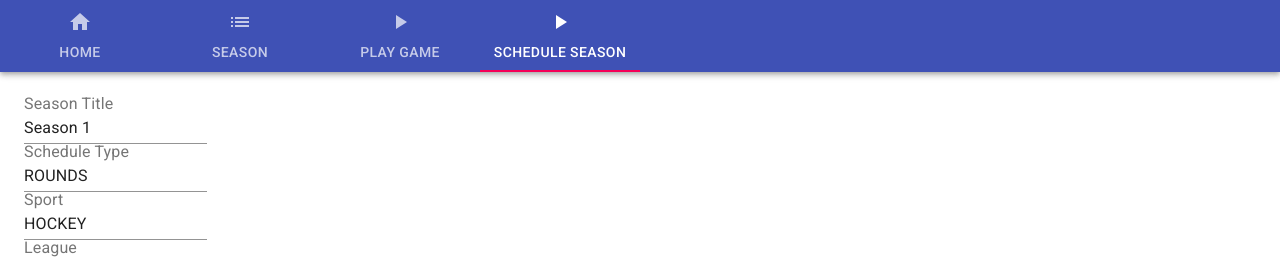
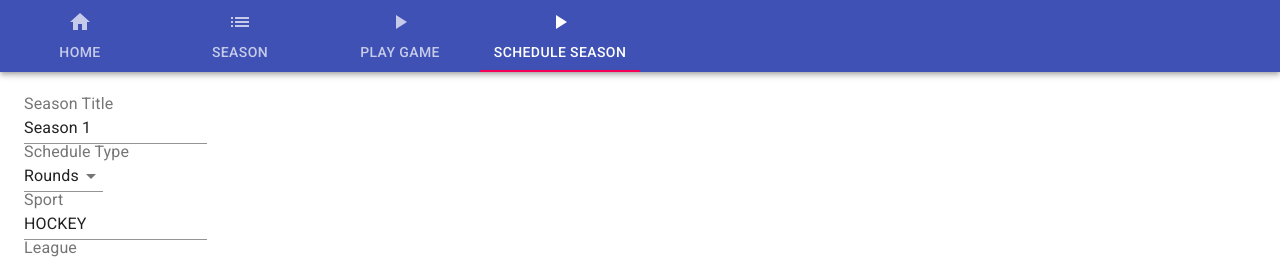
Before and after one commit to davidrawlings10/scoreboard-ui-original-cra, a React (Create React App) app: page / in a window 1280 px wide. Both pictures are taken after a click on the tab "SCHEDULE SEASON". Shown: the top 259 px of the page. Built offline with nearby package versions, Linux system fonts and the light colour scheme.

Commit message:
add adding select for schedule type input in schedule season form

```diff
--- a/src/ScheduleSeasonForm.tsx
+++ b/src/ScheduleSeasonForm.tsx
@@ -54,15 +54,22 @@ export default function ScheduleSeasonForm(props: ScheduleSeasonFormProps) {
 
   return (
     <form onSubmit={handleSubmit}>
-      <InputLabel id="Number of Games">Season Title</InputLabel>
+      <InputLabel>Season Title</InputLabel>
       <TextField value={title} onChange={titleChange} />
-      <InputLabel id="Number of Games">Schedule Type</InputLabel>
-      <TextField value={scheduleType} onChange={scheduleTypeChange} />
-      <InputLabel id="Number of Games">Sport</InputLabel>
+      <InputLabel>Schedule Type</InputLabel>
+      <Select value={scheduleType} onChange={scheduleTypeChange}>
+        <MenuItem id="HOME_ROTATION" value="HOME_ROTATION">
+          Home Rotation
+        </MenuItem>
+        <MenuItem id="ROUNDS" value="ROUNDS">
+          Rounds
+        </MenuItem>
+      </Select>
+      <InputLabel>Sport</InputLabel>
       <TextField value={sport} onChange={sportChange} />
-      <InputLabel id="Number of Games">League</InputLabel>
+      <InputLabel>League</InputLabel>
       <TextField value={leagueId} onChange={leagueIdChange} />
-      <InputLabel id="Number of Games">Number of Games</InputLabel>
+      <InputLabel>Number of Games</InputLabel>
       <TextField value={numGames} onChange={numGamesChange} />
       <Input type="submit" value="Submit" />
     </form>
```
